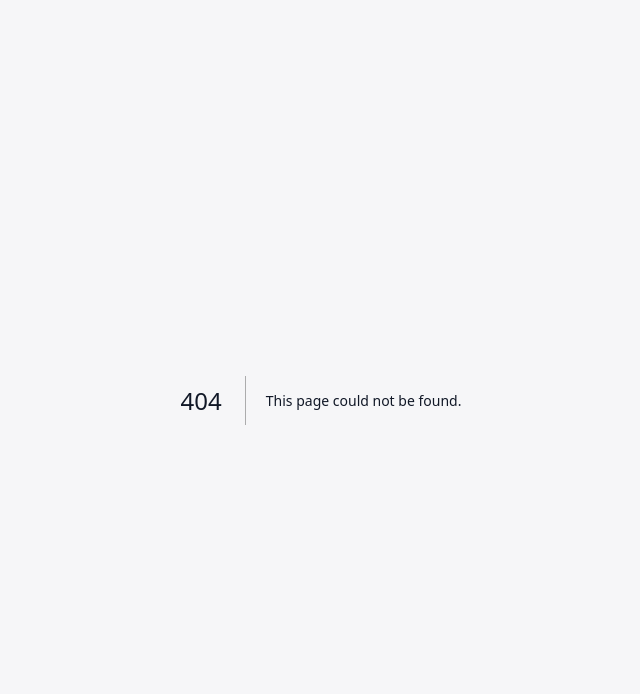
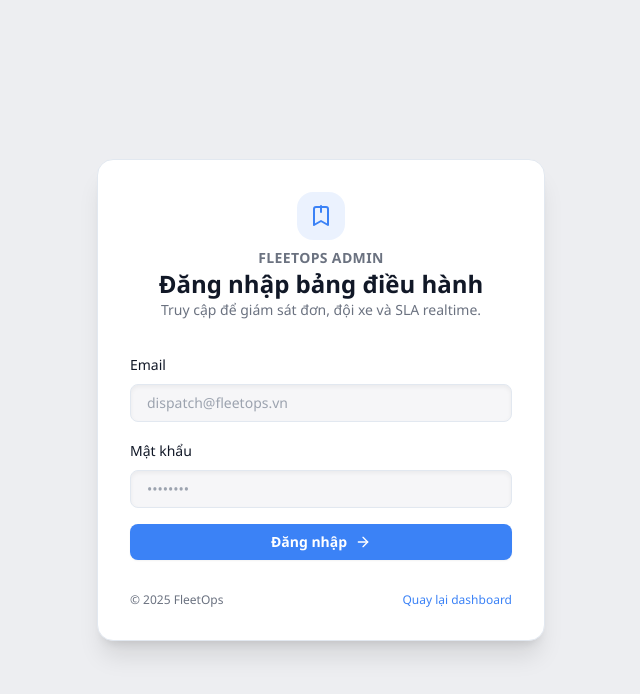
Before and after one commit to reddog-dev01/BOOKING-APPS, a Next.js app in the folder apps/admin/: page /admin/login in a window 1280 px wide. Before the commit this address had no page. Shown: the top 694 px of the page, without its empty margins (319-959 px from the left). Built offline with nearby package versions, Linux system fonts and the light colour scheme.

Commit message:
Add admin auth flow and restructure dashboard

```diff
--- /dev/null
+++ b/apps/admin/src/app/admin/(dashboard)/bookings/page.tsx
@@ -0,0 +1,13 @@
+export default function BookingsPage() {
+  return (
+    <main className="space-y-6">
+      <header>
+        <h1 className="text-2xl font-semibold text-foreground">Bookings</h1>
+        <p className="text-sm text-muted-foreground">Quản lý đơn đặt xe, lịch sử và SLA xử lý.</p>
+      </header>
+      <div className="rounded-2xl border border-border bg-card p-6 shadow-sm">
+        <p className="text-sm text-muted-foreground">Trang đang được hoàn thiện. Vui lòng quay lại sau.</p>
+      </div>
+    </main>
+  );
+}
--- /dev/null
+++ b/apps/admin/src/app/admin/(dashboard)/fleet/page.tsx
@@ -0,0 +1,13 @@
+export default function FleetPage() {
+  return (
+    <main className="space-y-6">
+      <header>
+        <h1 className="text-2xl font-semibold text-foreground">Fleet</h1>
+        <p className="text-sm text-muted-foreground">Theo dõi tình trạng đội xe, bảo trì và phân bổ.</p>
+      </header>
+      <div className="rounded-2xl border border-border bg-card p-6 shadow-sm">
+        <p className="text-sm text-muted-foreground">Trang đang được hoàn thiện. Vui lòng quay lại sau.</p>
+      </div>
+    </main>
+  );
+}
--- /dev/null
+++ b/apps/admin/src/app/admin/(dashboard)/settings/page.tsx
@@ -0,0 +1,13 @@
+export default function SettingsPage() {
+  return (
+    <main className="space-y-6">
+      <header>
+        <h1 className="text-2xl font-semibold text-foreground">Settings</h1>
+        <p className="text-sm text-muted-foreground">Cấu hình quyền truy cập, cảnh báo và SLA.</p>
+      </header>
+      <div className="rounded-2xl border border-border bg-card p-6 shadow-sm">
+        <p className="text-sm text-muted-foreground">Trang đang được hoàn thiện. Vui lòng quay lại sau.</p>
+      </div>
+    </main>
+  );
+}
--- /dev/null
+++ b/apps/admin/src/app/admin/layout.tsx
@@ -0,0 +1,5 @@
+import type { ReactNode } from "react";
+
+export default function AdminRootLayout({ children }: { children: ReactNode }) {
+  return children;
+}
--- /dev/null
+++ b/apps/admin/src/app/admin/login/page.tsx
@@ -0,0 +1,127 @@
+import Link from "next/link";
+import { redirect } from "next/navigation";
+import { cookies } from "next/headers";
+
+const AUTH_COOKIE = "admin-auth";
+
+async function authenticate(formData: FormData) {
+  "use server";
+
+  const email = formData.get("email")?.toString().trim() ?? "";
+  const password = formData.get("password")?.toString().trim() ?? "";
+  const redirectTo = formData.get("redirectTo")?.toString() || "/admin";
+
+  if (!email || !password) {
+    redirect(`/admin/login?error=missing&redirectTo=${encodeURIComponent(redirectTo)}`);
+  }
+
+  cookies().set(AUTH_COOKIE, "true", {
+    httpOnly: true,
+    sameSite: "lax",
+    secure: true,
+    path: "/admin",
+    maxAge: 60 * 60 * 8,
+  });
+
+  redirect(redirectTo);
+}
+
+export default function LoginPage({
+  searchParams,
+}: {
+  searchParams?: { error?: string; redirectTo?: string };
+}) {
+  const showError = searchParams?.error === "missing";
+  const redirectTo = searchParams?.redirectTo || "/admin";
+
+  return (
+    <div className="flex min-h-screen items-center justify-center bg-muted/50 px-4 py-12">
+      <div className="w-full max-w-md space-y-8 rounded-2xl border border-border bg-card p-8 shadow-xl">
+        <div className="space-y-2 text-center">
+          <div className="inline-flex h-12 w-12 items-center justify-center rounded-2xl bg-accent/10 text-accent">
+            <svg
+              className="h-6 w-6"
+              viewBox="0 0 24 24"
+              fill="none"
+              stroke="currentColor"
+              strokeWidth="2"
+              strokeLinecap="round"
+              strokeLinejoin="round"
+              aria-hidden
+            >
+              <path d="M12 2v6" />
+              <path d="m19 21-7-4-7 4V5a2 2 0 0 1 2-2h10a2 2 0 0 1 2 2z" />
+            </svg>
+          </div>
+          <div>
+            <p className="text-sm font-semibold uppercase tracking-wide text-muted-foreground">FleetOps Admin</p>
+            <h1 className="text-2xl font-semibold text-foreground">Đăng nhập bảng điều hành</h1>
+            <p className="text-sm text-muted-foreground">Truy cập để giám sát đơn, đội xe và SLA realtime.</p>
+          </div>
+        </div>
+
+        {showError ? (
+          <p className="rounded-lg border border-rose-200 bg-rose-50 px-4 py-2 text-sm text-rose-600 dark:border-rose-500/30 dark:bg-rose-500/10 dark:text-rose-100">
+            Vui lòng nhập đầy đủ email và mật khẩu.
+          </p>
+        ) : null}
+
+        <form action={authenticate} className="space-y-4">
+          <input type="hidden" name="redirectTo" value={redirectTo} />
+          <div className="space-y-2">
+            <label htmlFor="email" className="text-sm font-medium text-foreground">
+              Email
+            </label>
+            <input
+              id="email"
+              name="email"
+              type="email"
+              required
+              placeholder="dispatch@fleetops.vn"
+              className="w-full rounded-lg border border-border bg-background px-4 py-2 text-sm shadow-inner outline-none transition focus:border-accent focus:ring-2 focus:ring-accent/40"
+            />
+          </div>
+          <div className="space-y-2">
+            <label htmlFor="password" className="text-sm font-medium text-foreground">
+              Mật khẩu
+            </label>
+            <input
+              id="password"
+              name="password"
+              type="password"
+              required
+              placeholder="••••••••"
+              className="w-full rounded-lg border border-border bg-background px-4 py-2 text-sm shadow-inner outline-none transition focus:border-accent focus:ring-2 focus:ring-accent/40"
+            />
+          </div>
+          <button
+            type="submit"
+            className="flex w-full items-center justify-center gap-2 rounded-lg bg-accent px-4 py-2 text-sm font-semibold text-accent-foreground shadow-sm transition hover:brightness-105"
+          >
+            Đăng nhập
+            <svg
+              className="h-4 w-4"
+              viewBox="0 0 24 24"
+              fill="none"
+              stroke="currentColor"
+              strokeWidth="2"
+              strokeLinecap="round"
+              strokeLinejoin="round"
+              aria-hidden
+            >
+              <path d="M5 12h14" />
+              <path d="m12 5 7 7-7 7" />
+            </svg>
+          </button>
+        </form>
+
+        <div className="flex items-center justify-between text-xs text-muted-foreground">
+          <span>© {new Date().getFullYear()} FleetOps</span>
+          <Link href="/admin" className="font-medium text-accent hover:underline">
+            Quay lại dashboard
+          </Link>
+        </div>
+      </div>
+    </div>
+  );
+}
--- /dev/null
+++ b/apps/admin/src/app/page.tsx
@@ -0,0 +1,5 @@
+import { redirect } from "next/navigation";
+
+export default function RootPage() {
+  redirect("/admin/login");
+}
--- a/apps/admin/src/components/layout/admin-shell.tsx
+++ b/apps/admin/src/components/layout/admin-shell.tsx
@@ -40,11 +40,9 @@ export function AdminShell({
           <line x1="3" x2="21" y1="18" y2="18" />
         </svg>
       </button>
-      <div className="flex flex-1 flex-col">
+      <div className="flex flex-1 flex-col lg:ml-64">
         <Topbar title={topbarTitle} subtitle={topbarSubtitle} />
-        <main className="flex-1 bg-background px-6 pb-12 pt-6">
-          {children}
-        </main>
+        <main className="flex-1 bg-background px-6 pb-12 pt-6 lg:pl-2">{children}</main>
       </div>
     </div>
   );
--- a/apps/admin/src/components/sidebar.tsx
+++ b/apps/admin/src/components/sidebar.tsx
@@ -36,14 +36,12 @@ export function Sidebar({ links, appName = "FleetOps", open, onOpenChange }: Sid
   return (
     <aside
       id="admin-sidebar"
-      className="relative flex w-64 shrink-0 flex-col border-r border-border bg-card text-card-foreground transition-all duration-300 max-lg:absolute max-lg:z-50 max-lg:h-full max-lg:-translate-x-full max-lg:shadow-xl data-[open=true]:max-lg:translate-x-0"
+      className="relative flex w-64 shrink-0 flex-col border-r border-border bg-card text-card-foreground transition-all duration-300 max-lg:absolute max-lg:z-50 max-lg:h-full max-lg:-translate-x-full max-lg:shadow-xl data-[open=true]:max-lg:translate-x-0 lg:fixed lg:inset-y-0 lg:h-screen lg:overflow-y-auto"
       data-open={open}
     >
       <div className="flex items-center justify-between border-b border-border px-6 py-4">
         <div>
-          <span className="text-xs font-semibold uppercase tracking-wide text-muted-foreground">
-            Admin
-          </span>
+          <span className="text-xs font-semibold uppercase tracking-wide text-muted-foreground">Admin</span>
           <p className="text-lg font-semibold">{appName}</p>
         </div>
         <button
@@ -59,9 +57,7 @@ export function Sidebar({ links, appName = "FleetOps", open, onOpenChange }: Sid
         </button>
       </div>
       <nav className="flex-1 overflow-y-auto px-4 py-6">
-        <p className="px-2 text-xs font-semibold uppercase tracking-wide text-muted-foreground">
-          Menu
-        </p>
+        <p className="px-2 text-xs font-semibold uppercase tracking-wide text-muted-foreground">Menu</p>
         <ul className="mt-4 space-y-1">
           {links.map((link) => {
             const isActive = activeHref === link.href;
--- /dev/null
+++ b/apps/admin/src/middleware.ts
@@ -0,0 +1,33 @@
+import { NextResponse } from "next/server";
+import type { NextRequest } from "next/server";
+
+const AUTH_COOKIE = "admin-auth";
+
+export function middleware(request: NextRequest) {
+  const { pathname, searchParams } = request.nextUrl;
+  const isLogin = pathname.startsWith("/admin/login");
+  const isPublicAsset = pathname.startsWith("/_next") || pathname.startsWith("/favicon") || pathname.startsWith("/assets");
+
+  if (isPublicAsset) {
+    return NextResponse.next();
+  }
+
+  const isAuthenticated = request.cookies.get(AUTH_COOKIE)?.value === "true";
+
+  if (!isAuthenticated && pathname.startsWith("/admin") && !isLogin) {
+    const loginUrl = new URL("/admin/login", request.url);
+    const redirectTo = pathname + (searchParams.toString() ? `?${searchParams.toString()}` : "");
+    loginUrl.searchParams.set("redirectTo", redirectTo || "/admin");
+    return NextResponse.redirect(loginUrl);
+  }
+
+  if (isAuthenticated && isLogin) {
+    return NextResponse.redirect(new URL("/admin", request.url));
+  }
+
+  return NextResponse.next();
+}
+
+export const config = {
+  matcher: ["/admin/:path*"],
+};
```
Also changed, not shown: apps/admin/src/app/admin/(dashboard)/layout.tsx (renamed from apps/admin/src/app/(admin)/layout.tsx), apps/admin/src/app/admin/(dashboard)/page.tsx (renamed from apps/admin/src/app/(admin)/page.tsx).
